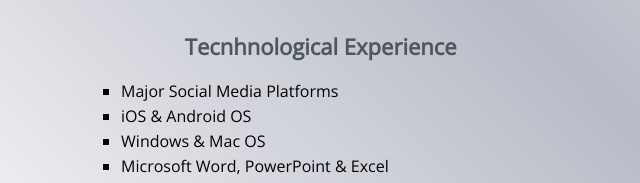
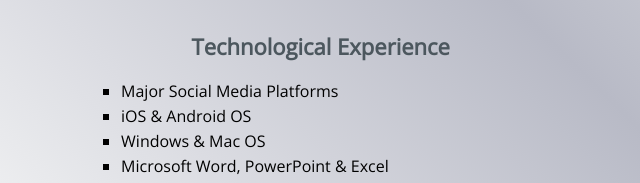
Before and after one commit to robcurry12/robcurry12.github.io, a plain HTML site: page portfolio.html in a window 1280 px wide. Shown: the part 560-743 px from the top of the page, 175-815 px from the left. Drawn offline with nearby package versions, Linux system fonts and the light colour scheme.

Commit message:
Update portfolio.html

```diff
--- a/portfolio.html
+++ b/portfolio.html
@@ -45,7 +45,7 @@
 		     </div>
 
 		     <div class="skills" id="tech_skill">
-			    <h2>Tecnhnological Experience</h2>
+			    <h2>Technological Experience</h2>
 			    <ul>
 				   <li>Major Social Media Platforms</li>
 				   <li>iOS & Android OS</li>
```
